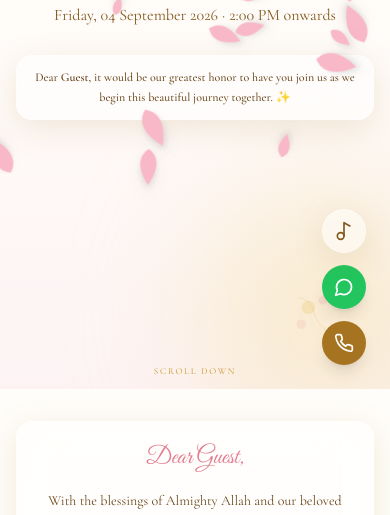
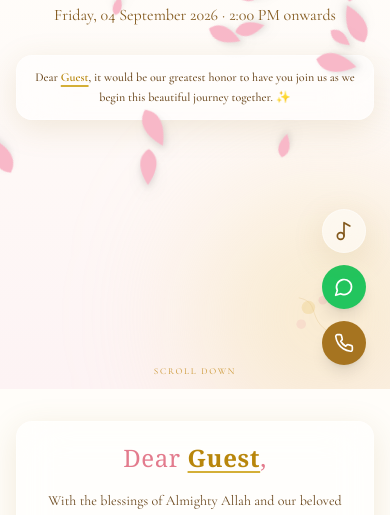
Before and after one commit to habibnstu/wedding-invite, a Next.js app: page / in a window 390 px wide. Shown: the part 455-970 px from the top of the page. Built offline with nearby package versions, Linux system fonts and the light colour scheme; no server answers.

Commit message:
Update mobile responsive neme

```diff
--- a/components/home/Hero.tsx
+++ b/components/home/Hero.tsx
@@ -192,10 +192,12 @@ export default function Hero({ guestName }: { guestName: string }) {
             dark:text-cream-100
           "
         >
-          Dear{" "}
-          <span className="font-semibold">{guestName}</span>, it would be our
-          greatest honor to have you join us as we begin this beautiful journey
-          together. ✨
+         Dear{" "}
+            <span className="font-bold text-[#B8860B] underline decoration-[#D4AF37] decoration-2 underline-offset-4">
+              {guestName}
+            </span>
+            , it would be our greatest honor to have you join us as we begin this beautiful journey
+            together. ✨
         </p>
       </motion.div>
 
--- a/components/home/PersonalizedGreeting.tsx
+++ b/components/home/PersonalizedGreeting.tsx
@@ -29,17 +29,22 @@ export default function PersonalizedGreeting({
         "
       >
         {/* Guest Name */}
-        <p
+            <p
           className="
-            font-script
-            text-2xl
-            sm:text-3xl
-            text-blush-400
-            mb-4
-            break-words
+              font-serif
+              text-2xl
+              sm:text-2xl
+              text-blush-400
+              mb-4
+              break-words
+              tracking-wide
           "
         >
-          Dear {guestName},
+          Dear{" "}
+          <span className="font-semibold text-[#B8860B] underline decoration-[#D4AF37] decoration-2 underline-offset-4">
+            {guestName}
+          </span>
+          ,
         </p>
 
         {/* Invitation Message */}
```
